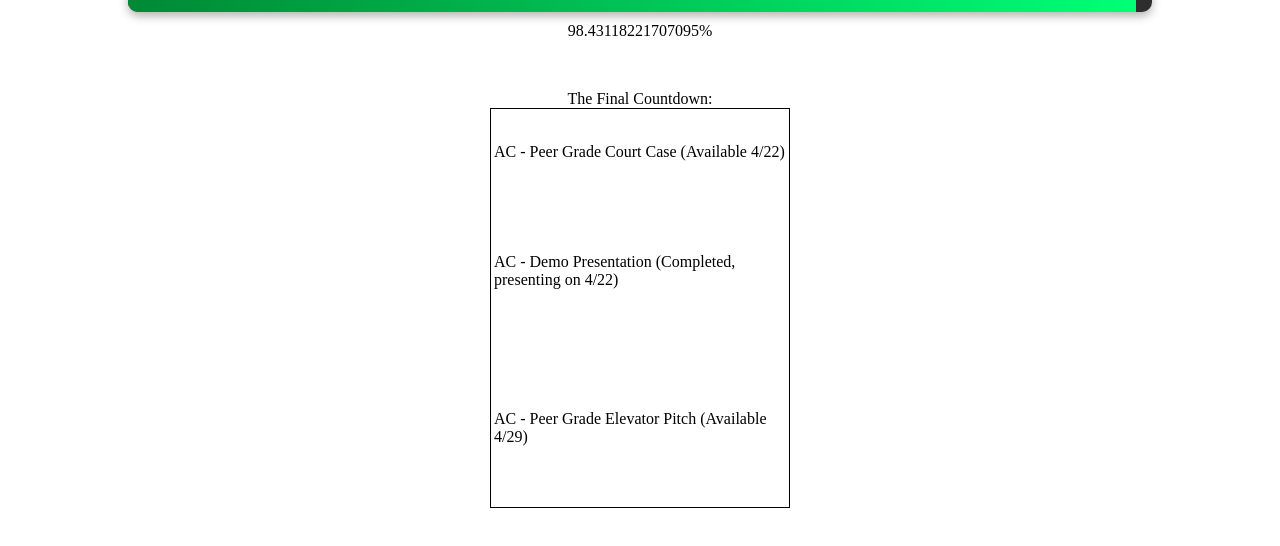
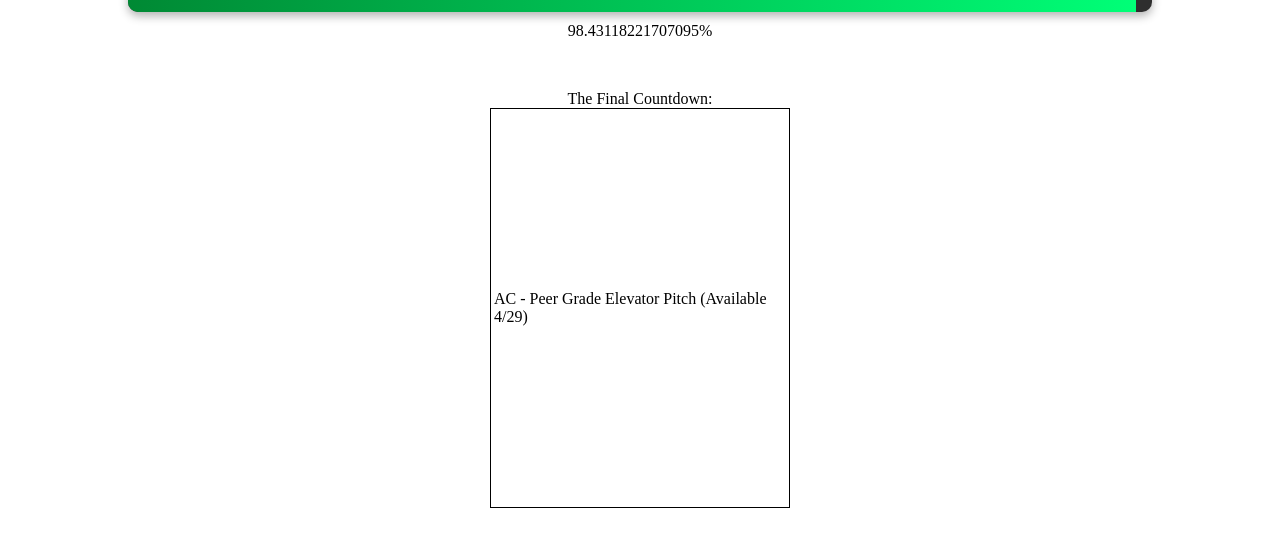
Before and after one commit to Bassel-T/GradTimer, a plain HTML site: page index.html in a window 1280 px wide. Shown: the part 184-730 px from the top of the page. Drawn offline with Linux system fonts and the light colour scheme.

Commit message:
Forgot to update the list

```diff
--- a/index.html
+++ b/index.html
@@ -15,8 +15,6 @@
         <span id="progress"></span>
         <span>The Final Countdown:</span>
         <table>
-            <tr><td>AC - Peer Grade Court Case (Available 4/22)</td></tr>
-            <tr><td>AC - Demo Presentation (Completed, presenting on 4/22)</td></tr>
             <tr><td>AC - Peer Grade Elevator Pitch (Available 4/29)</td></tr>
         </table>
     </body>
```
